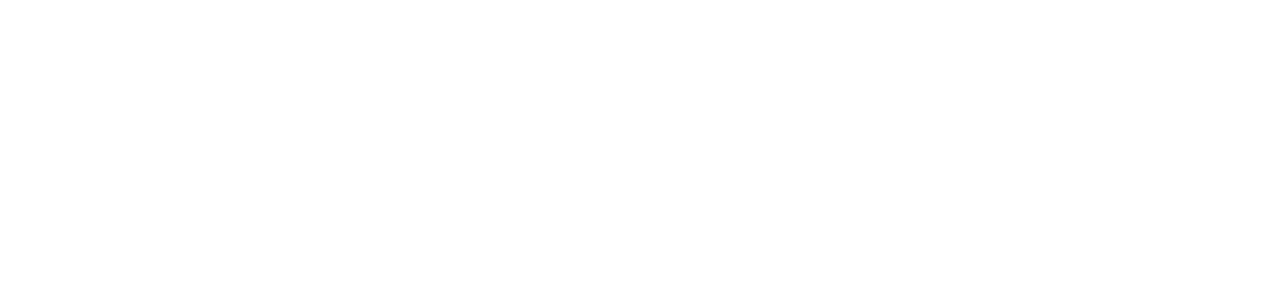
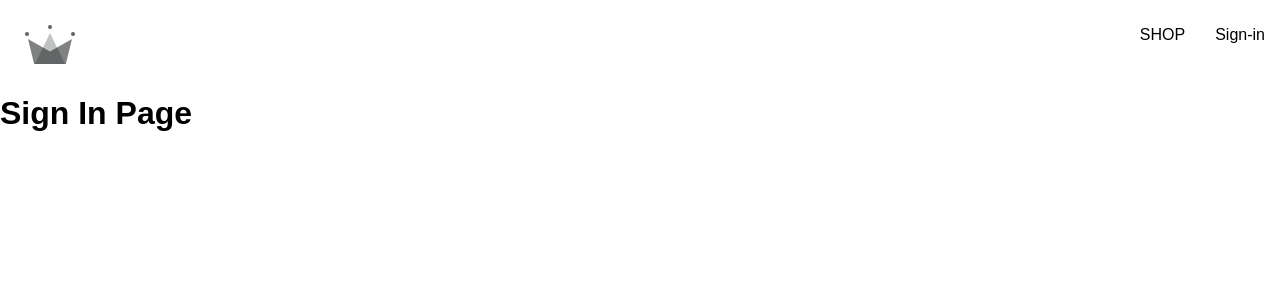
Before and after one commit to upluke/crwn-clothing-app, a React (Create React App) app: page /sign-in in a window 1280 px wide. Before the commit this address had no page. Shown: the top 300 px of the page. Built offline with nearby package versions, Linux system fonts and the light colour scheme; a web font is replaced by a local one.

Commit message:
sign in page

```diff
--- a/package.json
+++ b/package.json
@@ -6,6 +6,7 @@
     "@testing-library/jest-dom": "^5.14.1",
     "@testing-library/react": "^13.0.0",
     "@testing-library/user-event": "^13.2.1",
+    "firebase": "^9.9.0",
     "react": "^18.2.0",
     "react-dom": "^18.2.0",
     "react-router-dom": "6",
--- a/src/App.js
+++ b/src/App.js
@@ -1,6 +1,7 @@
 import {Routes, Route} from 'react-router-dom'
 import Navigation from './routes/navigation/navigation.component';
 import Home from './routes/home/home.component'
+import SignIn from './routes/sign-in/sign-in.component';
 
 const Shop =()=>{
   return <h1>This is the shop page!</h1>
@@ -14,6 +15,7 @@
       <Route path='/' element={<Navigation />} >
         <Route index element={ <Home/>} />
         <Route path='shop' element={<Shop />} />
+        <Route path='sign-in' element={<SignIn />} />
       </Route>
     </Routes>
 
--- a/src/routes/navigation/navigation.component.jsx
+++ b/src/routes/navigation/navigation.component.jsx
@@ -14,6 +14,7 @@
                 </Link>
                <div className='nav-links-container'>
                     <Link className='nav-link' to='/shop'>SHOP</Link>
+                    <Link className='nav-link' to='/sign-in' >Sign-in</Link>
                </div>
             </div>
             <Outlet />
--- /dev/null
+++ b/src/routes/sign-in/sign-in.component.jsx
@@ -0,0 +1,9 @@
+const SignIn=()=>{
+    return (
+        <div>
+            <h1>Sign In Page</h1>
+        </div>
+    )
+}
+
+export default SignIn
```
Also changed, not shown: 1 other file (tests, documents, lock files or other folders).
